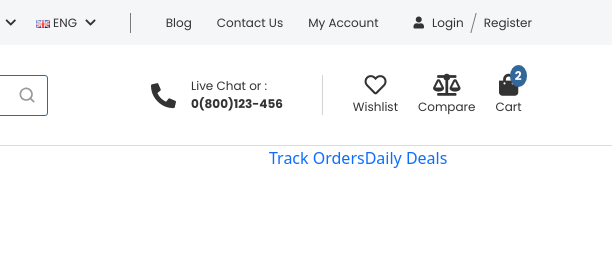
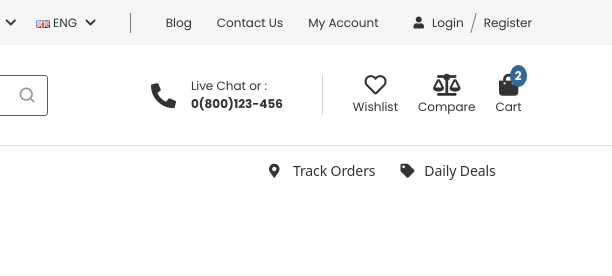
Before and after one commit to farhan-nahid/wolmart, a plain HTML site: page index.html in a window 1280 px wide. Shown: the top 276 px of the page, 668-1280 px from the left. Drawn offline with Linux system fonts and the light colour scheme.

Commit message:
right nav done

```diff
--- a/index.html
+++ b/index.html
@@ -893,12 +893,15 @@
           <!-- right  menu start -->
 
           <div class="col-lg-3">
-            <ul class="right__nav d-flex">
+            <ul class="right__nav">
               <li>
-                <a href="#">Track Orders</a>
+                <a href="#">
+                  <i class="fas fa-map-marker-alt"></i>
+                  Track Orders</a
+                >
               </li>
               <li>
-                <a href="#">Daily Deals</a>
+                <a href="#"> <i class="fas fa-tag"></i>Daily Deals</a>
               </li>
             </ul>
             <!-- right dropdown menu end -->
--- a/scss/components/_megaMenu.scss
+++ b/scss/components/_megaMenu.scss
@@ -27,7 +27,9 @@
           letter-spacing: -0.1px;
           color: #333333;
           border-color: #eeeeee;
-
+          &:hover {
+            color: #336699;
+          }
           .icon1 {
             margin: 0 10px 0 20px;
           }
@@ -54,7 +56,9 @@
                 color: #333;
                 position: relative;
                 display: block;
-
+                &:hover {
+                  color: #336699;
+                }
                 .abc {
                   position: absolute;
                   right: 20px;
@@ -153,6 +157,33 @@
       }
     }
   }
+  .right__nav {
+    display: flex;
+    li {
+      margin-right: 25px;
+      line-height: 50px;
+      &:nth-child(2) {
+        margin-right: 0;
+      }
+    }
+    a {
+      color: #333;
+      position: relative;
+      display: block;
+      font-size: 14px;
+      font-weight: 500;
+      text-transform: capitalize;
+      letter-spacing: -0.1px;
+      color: #333333;
+      border-color: #eeeeee;
+      &:hover {
+        color: #336699;
+      }
+      i {
+        margin-right: 10px;
+      }
+    }
+  }
 }
 
 .mega__drop__2 {
```
Also changed, not shown: css/style.css, 1 other file.
